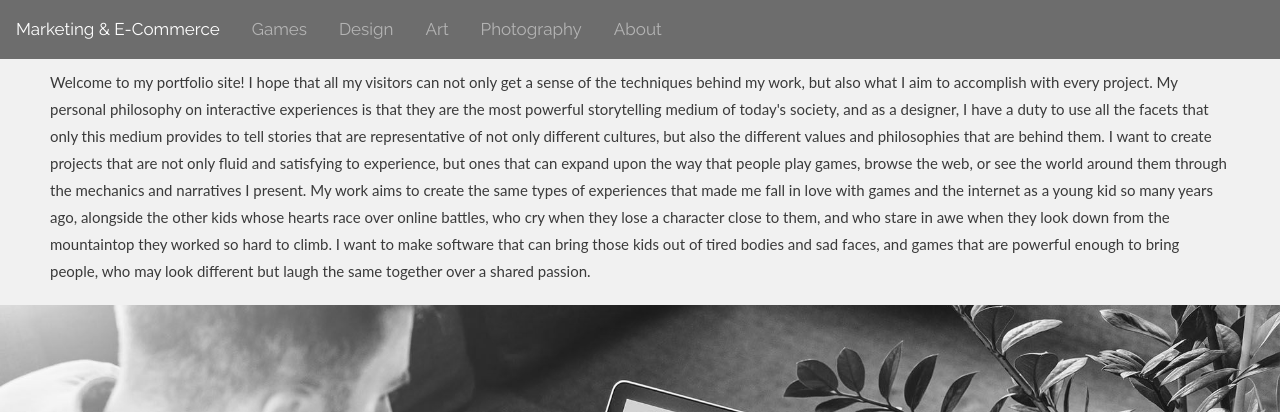
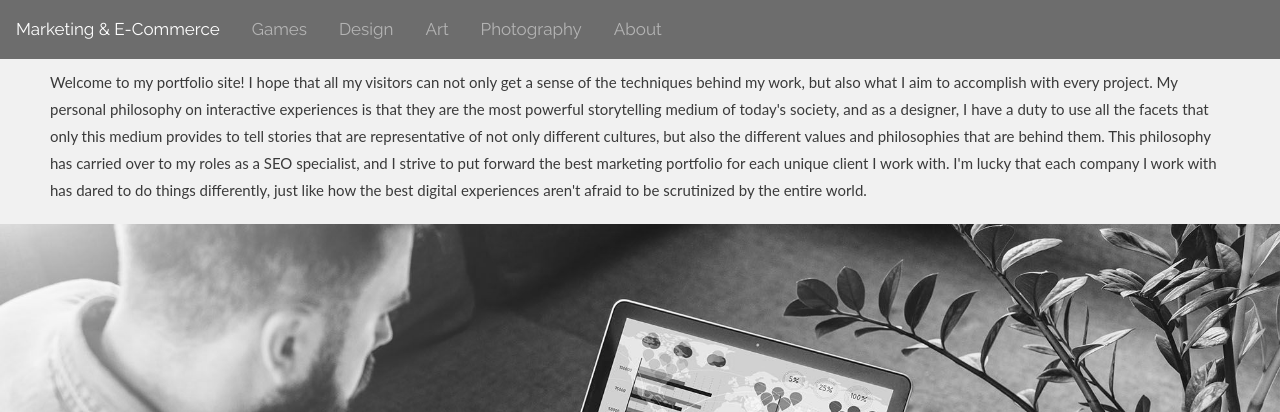
Before and after one commit to Dannioo/portfolio, a plain HTML site: page index.html in a window 1280 px wide. Shown: the top 412 px of the page. Drawn offline with nearby package versions, Linux system fonts and the light colour scheme.

Commit message:
update blurb at top

```diff
--- a/index.html
+++ b/index.html
@@ -77,7 +77,7 @@
 	<br>
 	<!-- testestestestestestestestest -->
 	<div>
-		<p style="padding-bottom: 20px; padding-top: 15px">Welcome to my portfolio site! I hope that all my visitors can not only get a sense of the techniques behind my work, but also what I aim to accomplish with every project. My personal philosophy on interactive experiences is that they are the most powerful storytelling medium of today's society, and as a designer, I have a duty to use all the facets that only this medium provides to tell stories that are representative of not only different cultures, but also the different values and philosophies that are behind them. I want to create projects that are not only fluid and satisfying to experience, but ones that can expand upon the way that people play games, browse the web, or see the world around them through the mechanics and narratives I present. My work aims to create the same types of experiences that made me fall in love with games and the internet as a young kid so many years ago, alongside the other kids whose hearts race over online battles, who cry when they lose a character close to them, and who stare in awe when they look down from the mountaintop they worked so hard to climb. I want to make software that can bring those kids out of tired bodies and sad faces, and games that are powerful enough to bring people, who may look different but laugh the same together over a shared passion.</p>
+		<p style="padding-bottom: 20px; padding-top: 15px">Welcome to my portfolio site! I hope that all my visitors can not only get a sense of the techniques behind my work, but also what I aim to accomplish with every project. My personal philosophy on interactive experiences is that they are the most powerful storytelling medium of today's society, and as a designer, I have a duty to use all the facets that only this medium provides to tell stories that are representative of not only different cultures, but also the different values and philosophies that are behind them. This philosophy has carried over to my roles as a SEO specialist, and I strive to put forward the best marketing portfolio for each unique client I work with. I'm lucky that each company I work with has dared to do things differently, just like how the best digital experiences aren't afraid to be scrutinized by the entire world.</p>
 	</div>
 
 	<div class="parallax-marketing" id="marketing">
```
